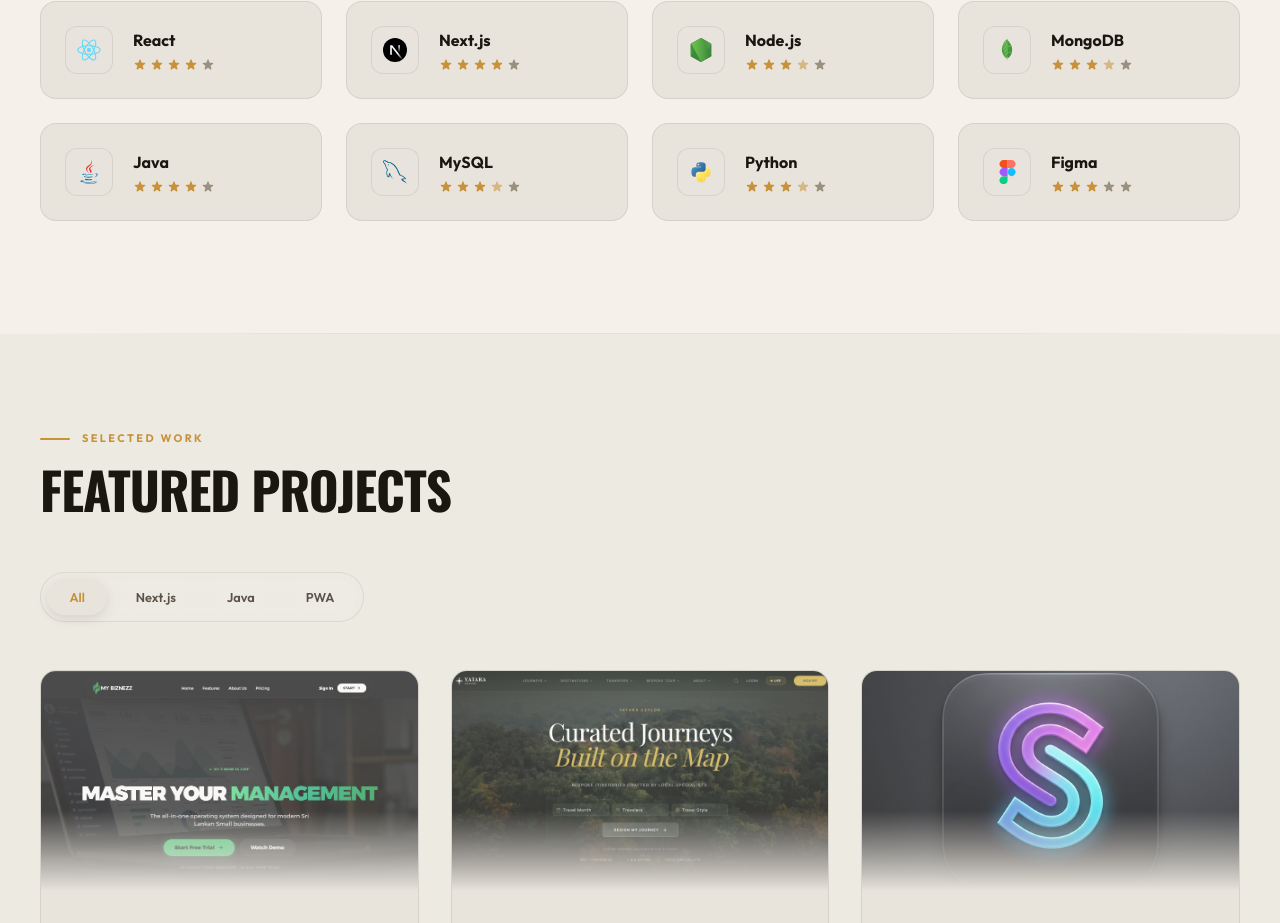
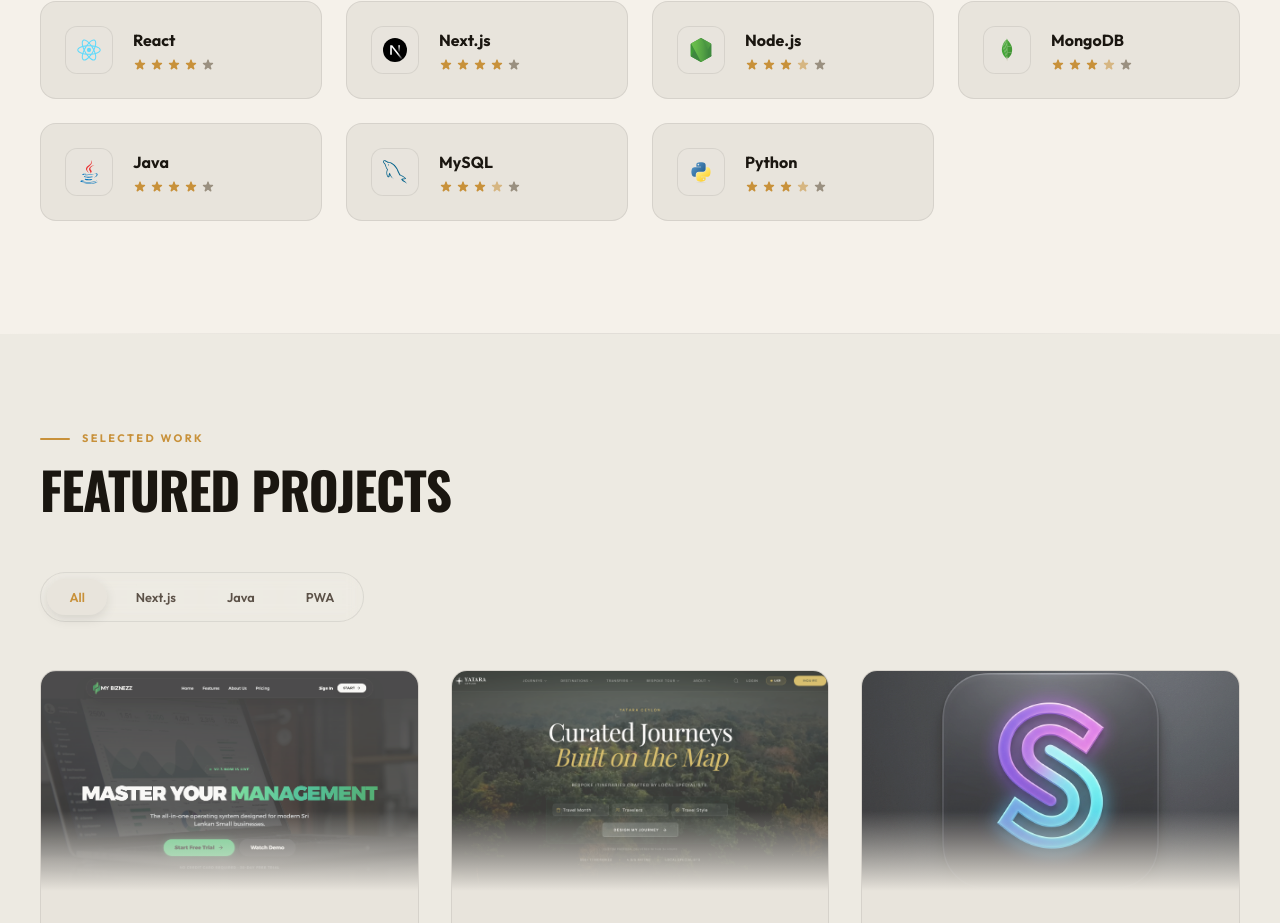
Before and after one commit to Dasuni-Nawarathna/my-portfolio, a Next.js app: page / in a window 1280 px wide. Shown: the part 1797-2720 px from the top of the page. Built offline with nearby package versions, Linux system fonts and the light colour scheme.

Commit message:
Remove Figma from technical skills section

```diff
--- a/app/page.tsx
+++ b/app/page.tsx
@@ -186,16 +186,6 @@ function getSkillIcon(name: string) {
           <path opacity=".444" fill="url(#python-original-c)" d="M97.309 119.597c0 3.543-14.816 6.416-33.091 6.416-18.276 0-33.092-2.873-33.092-6.416 0-3.544 14.815-6.417 33.092-6.417 18.275 0 33.091 2.872 33.091 6.417z" />
         </svg>
       );
-    case 'Figma':
-      return (
-        <svg xmlns="http://www.w3.org/2000/svg" viewBox="0 0 128 128" style={{ width: 24, height: 24 }}>
-          <path fill="#0acf83" d="M45.5 129c11.9 0 21.5-9.6 21.5-21.5V86H45.5C33.6 86 24 95.6 24 107.5S33.6 129 45.5 129zm0 0" />
-          <path fill="#a259ff" d="M24 64.5C24 52.6 33.6 43 45.5 43H67v43H45.5C33.6 86 24 76.4 24 64.5zm0 0" />
-          <path fill="#f24e1e" d="M24 21.5C24 9.6 33.6 0 45.5 0H67v43H45.5C33.6 43 24 33.4 24 21.5zm0 0" />
-          <path fill="#ff7262" d="M67 0h21.5C100.4 0 110 9.6 110 21.5S100.4 43 88.5 43H67zm0 0" />
-          <path fill="#1abcfe" d="M110 64.5c0 11.9-9.6 21.5-21.5 21.5S67 76.4 67 64.5 76.6 43 88.5 43 110 52.6 110 64.5zm0 0" />
-        </svg>
-      );
     default:
       return null;
   }
@@ -214,7 +204,6 @@ const skills = [
   { name: 'Java', rating: 4.0 },
   { name: 'MySQL', rating: 3.5 },
   { name: 'Python', rating: 3.5 },
-  { name: 'Figma', rating: 3.0 },
 ];
 
 const navLinks = [
```
